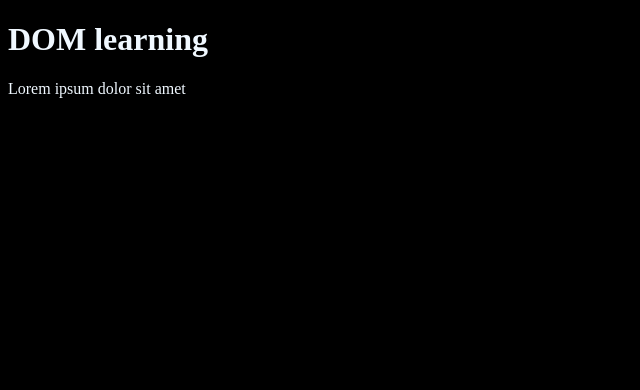
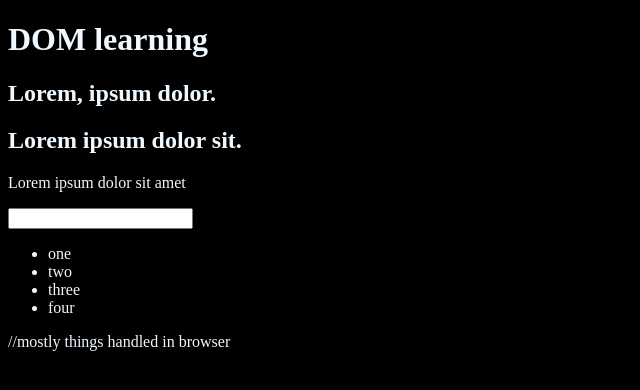
Before and after one commit to Sushantkumar2920/Javascript-Sot, a plain HTML site: page 06_dom/one.html in a window 1280 px wide. Shown: the whole page, without its empty margins (0-640 px from the left). Drawn offline with Linux system fonts and the light colour scheme.

Commit message:
dom manipulation

```diff
--- a/06_dom/one.html
+++ b/06_dom/one.html
@@ -12,8 +12,19 @@
 </head>
 <body class="bg-black">
     <div>
-        <h1 id="title" class="heading">DOM learning <span style="display: none;">test text</span> </h1>
+        <h1 id="title" class="heading">DOM learning <span style="display: none;">test text</span></h1>
+        <h2>Lorem, ipsum dolor.</h2>
+        <h2>Lorem ipsum dolor sit.</h2>
         <p>Lorem ipsum dolor sit amet</p>
+        <input type="password" name="" id="">
+        <ul>
+            <li class="List-item">one</li>
+            <li class="List-item">two</li>
+            <li class="List-item">three</li>
+            <li class="List-item">four</li>
+        </ul>
     </div>
 </body>
 </html>
+
+//mostly things handled in browser
```
